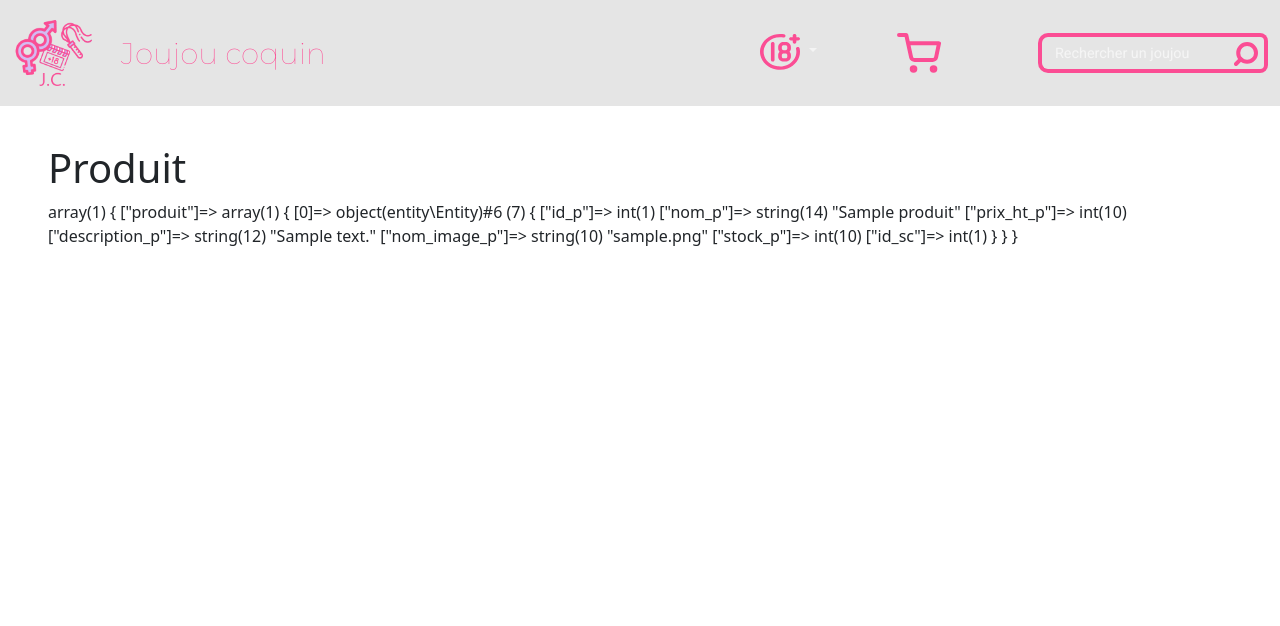
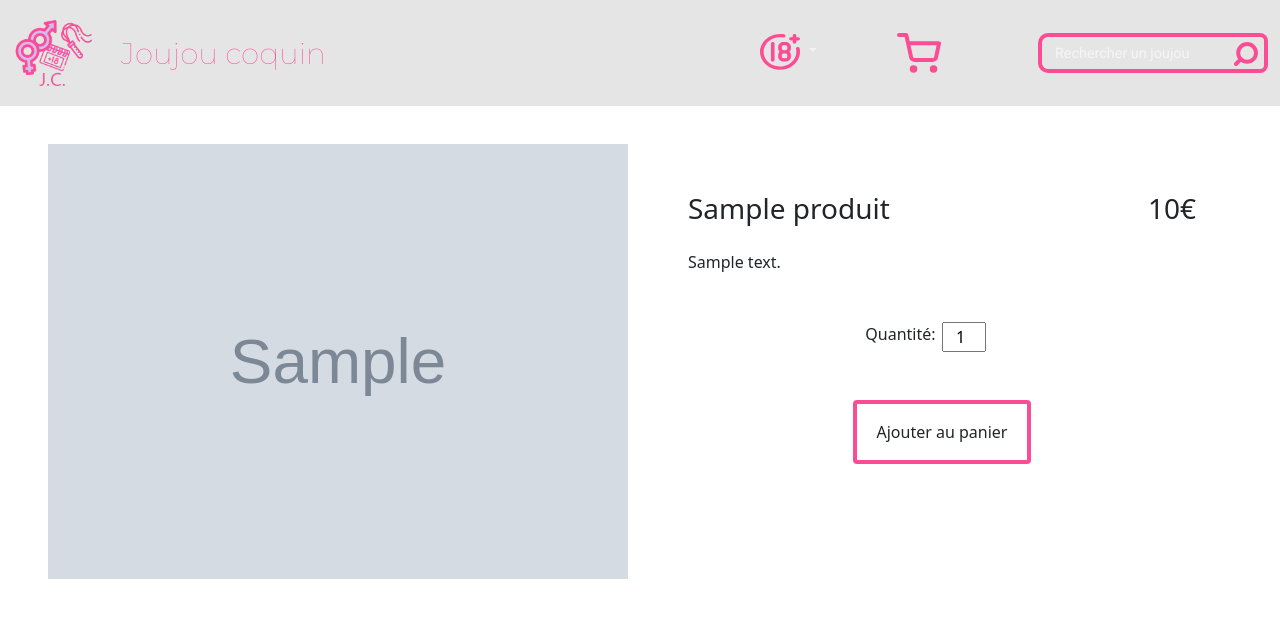
Before and after one commit to adrien-coquillat/boutique, a PHP site: page /index.php?page=produit&id_p=1 in a window 1280 px wide. Shown: the top 626 px of the page. Run offline with PHP 8.4, Linux system fonts and the light colour scheme; tables that the repository leaves empty hold one stand-in row (values such as "Sample post"); grey boxes marked "Sample" are stand-in pictures; some libraries are stand-ins or nearby versions.

Commit message:
Style of product page is nearly done

```diff
--- a/controller/Controller.php
+++ b/controller/Controller.php
@@ -83,14 +83,13 @@ class Controller
             header("Location: index.php?{$input['fromPage']}");
             exit();
         }
-        if (isset($_GET['id_p'])) {
-            $id_p = $_GET['id_p'];
-        }
+        $id_p = isset($_GET['id_p']) ? $_GET['id_p'] : 0;
         $model = new Model();
         if ($produit = $model->getByID($id_p, 'id_p', 'Produit')) {
             return compact('produit');
         } else {
             header("Location: index.php");
+            exit();
         }
     }
 
--- a/model/Model.php
+++ b/model/Model.php
@@ -38,7 +38,14 @@ class Model
     {
         $table = $table != NULL ? $table : $this->table;
         $SQL = "SELECT * FROM $table WHERE $idKey = $idValue";
-        return $this->fetchAll($SQL);
+        return $this->fetch($SQL);
+    }
+
+    public function fetch(string $SQL)
+    {
+        $sth = $this->db->query($SQL);
+        $sth->setFetchMode(PDO::FETCH_CLASS, Entity::class);
+        return $sth->fetch();
     }
 
     public function fetchAll(string $SQL)
--- a/public/css/style.css
+++ b/public/css/style.css
@@ -129,7 +129,7 @@
     font-size: 1.8vh;
 }
 
-.welcome-screen__form>input[type=submit] {
+.welcome-screen__form>input[type=submit]{
     background: rgba(231, 66, 133, 0.21);
     border: 2px solid #FB4D94;
     box-sizing: border-box;
@@ -195,3 +195,12 @@
     width: 100%;
     height: 100px;
 }
+
+/* ------------------ */
+/* Product Page */
+/* ------------------ */
+.btn-custom{
+    background: transparent;
+    box-sizing: border-box;
+    border: 4px solid #FB4D94 !important;
+}
--- a/view/produit.php
+++ b/view/produit.php
@@ -1,6 +1,28 @@
 <div class="container-fluid p-5">
-    <h1 class="mt-5 pt-5">Produit</h1>
-    <?php
-    var_dump($data);
-    ?>
+
+    <div class="mt-5 pt-5 row">
+        <div class="col-md-6 col-sm-12">
+            <img class="w-100" src="public/img/<?= $produit->nom_image_p ?>" alt="">
+
+        </div>
+        <form class="col-md-6 col-sm-12 p-5" method="POST" action="index.php?page=produit">
+            <div class="row mb-3">
+                <h3 class="col-6"><?= $produit->nom_p ?></h3>
+                <h3 class="col-6 text-end"><?= $produit->prix_ht_p ?>€</h3>
+            </div>
+            <p><?= $produit->description_p ?></p>
+            <p class="row mt-5 mb-5">
+                <label class="col-2 offset-4">Quantité:</label>
+                <input class="col-1" type="text" name="quantity" id="" value="1">
+            </p>
+            <div class="row">
+                <input class="btn btn-custom p-3 col-4 offset-4" type="submit" value="Ajouter au panier">
+            </div>
+        </form>
+
+
+    </div>
+
+
+
 </div>
```
